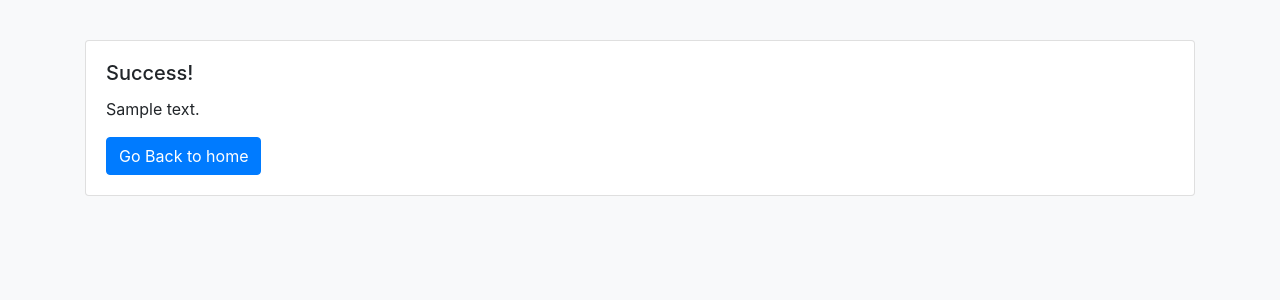
After one commit to DonPon/email-bot-flask, a Flask app: template templates/success.html in a window 1280 px wide. The commit adds this page. Shown: the top 300 px of the page. Run offline with Flask 3, Linux system fonts and the light colour scheme; the template is opened without the code that fills it: most values are stand-ins (such as "Sample title", 1, 10 or a date in 2020); some libraries are stand-ins or nearby versions.

Commit message:
added success message, fixed bug.

```diff
--- a/main.py
+++ b/main.py
@@ -34,7 +34,8 @@ def send_email():
         msg['To'] = recipient_email.replace(' ','')
         msg['Subject'] = email_subject
 
-        # Attach file
+         # Attach file
+        attachment.seek(0)  # Move file pointer to the beginning
         attachment_part = MIMEApplication(attachment.read())
         attachment_part.add_header('Content-Disposition', 'attachment', filename=attachment.filename)
         msg.attach(attachment_part)
@@ -48,7 +49,7 @@ def send_email():
     # Close the server
     server.quit()
 
-    return 'Emails sent successfully!'
+    return render_template('success.html', success_message=f'{len(email_list)} Emails sent successfully!')
 
 def read_email_list_from_excel(file):
     workbook = openpyxl.load_workbook(file)
--- a/templates/index.html
+++ b/templates/index.html
@@ -20,7 +20,7 @@
     <div class="container">
         <div class="card">
             <div class="card-body">
-                <h5 class="card-title">Email Sender App</h5>
+                <h5 class="card-title">Pushu-Chicken Email Sender App - 3000</h5>
                 <form action="/send_email" method="post" enctype="multipart/form-data">
                     <div class="form-group">
                         <label for="sender_email">Your Email:</label>
@@ -52,7 +52,7 @@
 
                     <div class="form-group">
                         <label for="email_message">Email Message:</label>
-                        <textarea class="form-control" name="email_message" rows="4" required></textarea>
+                        <textarea class="form-control" name="email_message" rows="6" required></textarea>
                     </div>
 
                     <button type="submit" class="btn btn-primary">Send Emails</button>
--- /dev/null
+++ b/templates/success.html
@@ -0,0 +1,34 @@
+<!DOCTYPE html>
+<html lang="en">
+<head>
+    <meta charset="UTF-8">
+    <meta name="viewport" content="width=device-width, initial-scale=1.0">
+    <title>Emails Sent Successfully</title>
+    <link rel="stylesheet" href="https://stackpath.bootstrapcdn.com/bootstrap/4.5.2/css/bootstrap.min.css">
+    <style>
+        body {
+            background-color: #f8f9fa;
+            padding: 20px;
+        }
+
+        .card {
+            margin-top: 20px;
+        }
+    </style>
+</head>
+<body>
+    <div class="container">
+        <div class="card">
+            <div class="card-body">
+                <h5 class="card-title">Success!</h5>
+                <p class="card-text">{{ success_message }}</p>
+                <a href="/" class="btn btn-primary">Go Back to home</a>
+            </div>
+        </div>
+    </div>
+
+    <script src="https://code.jquery.com/jquery-3.5.1.slim.min.js"></script>
+    <script src="https://cdn.jsdelivr.net/npm/@popperjs/core@2.5.2/dist/umd/popper.min.js"></script>
+    <script src="https://stackpath.bootstrapcdn.com/bootstrap/4.5.2/js/bootstrap.min.js"></script>
+</body>
+</html>
```
